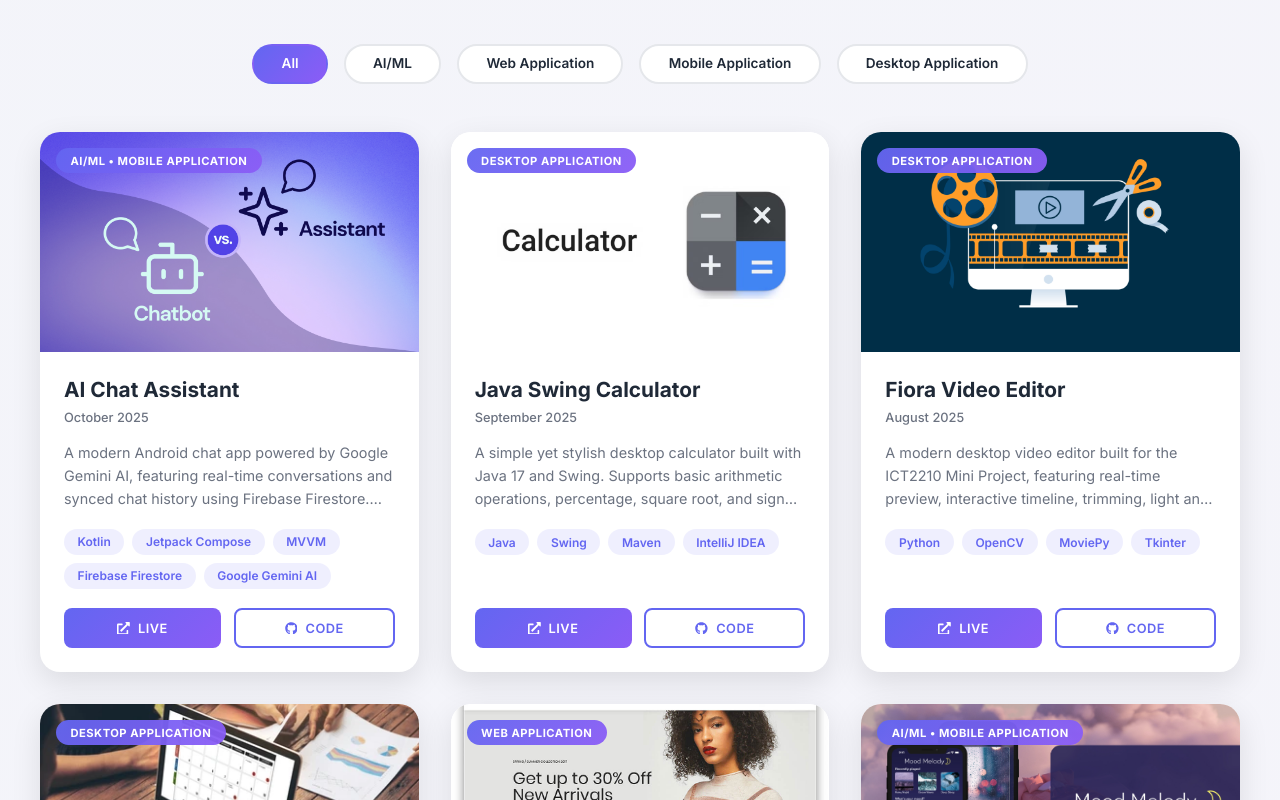
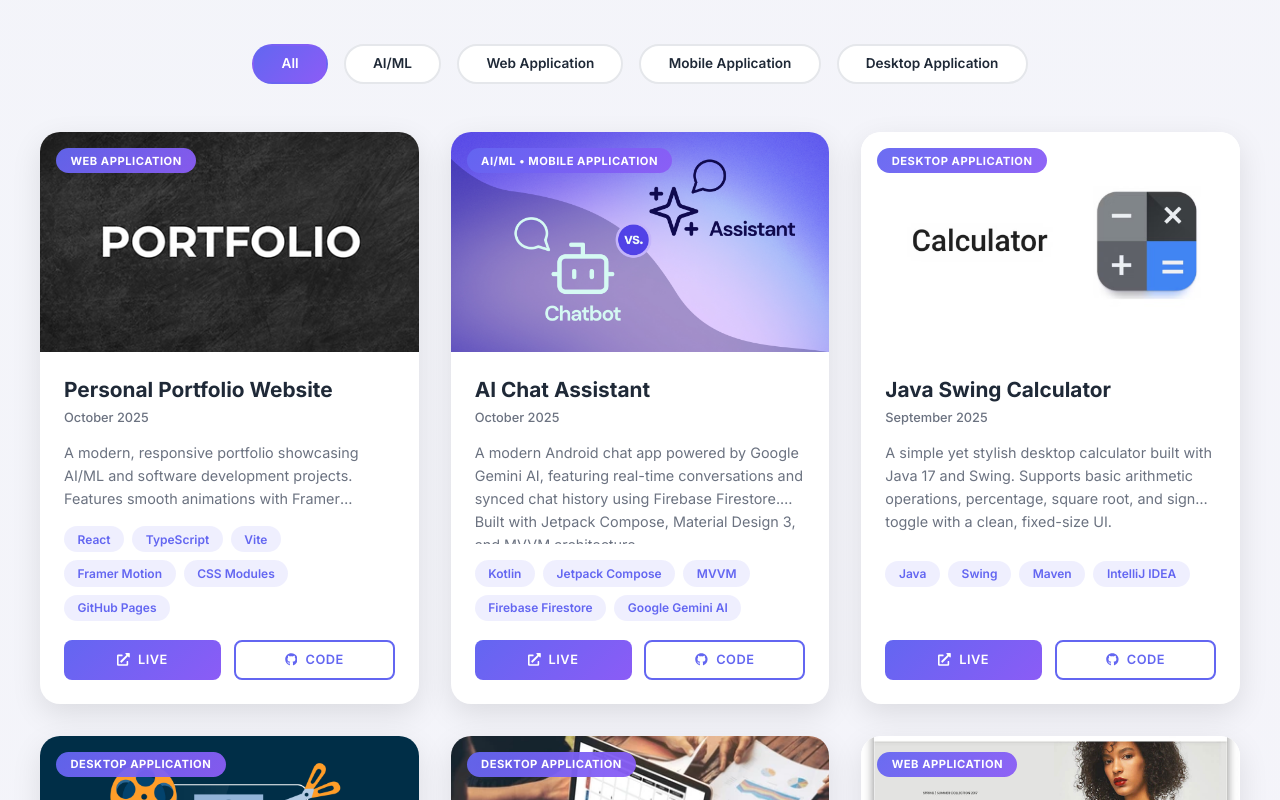
Before and after one commit to Mihiran-Thilakarathna/Mihiran-Portfolio, a React (Vite) app: page / in a window 1280 px wide. Shown: the part 4520-5320 px from the top of the page. Built offline with nearby package versions, Linux system fonts and the light colour scheme.

Commit message:
feat: add portfolio project to projects section

```diff
--- a/src/components/Projects.css
+++ b/src/components/Projects.css
@@ -58,6 +58,9 @@
   overflow: hidden;
   box-shadow: 0 10px 30px rgba(0, 0, 0, 0.1);
   transition: transform 0.3s ease, box-shadow 0.3s ease;
+  display: flex;
+  flex-direction: column;
+  height: 100%;
 }
 
 .project-card:hover {
@@ -100,7 +103,7 @@
   padding: 1.5rem;
   display: flex;
   flex-direction: column;
-  min-height: 320px;
+  flex: 1;
 }
 
 .project-header {
--- a/src/data/portfolio.ts
+++ b/src/data/portfolio.ts
@@ -1,6 +1,7 @@
 import type { Project, WorkExperience, Education, Certification, Skill } from '../types';
 
 // Import project images
+import portfolioImage from '../assets/portfolio.jpg';
 import aiChatImage from '../assets/AI-Chat-Assistant.jpg';
 import calculatorImage from '../assets/calculator.avif';
 import fioraEditorImage from '../assets/fiora editor.png';
@@ -147,6 +148,17 @@
 export const projects: Project[] = [
   {
     id: 1,
+    title: 'Personal Portfolio Website',
+    date: 'October 2025',
+    description: 'A modern, responsive portfolio showcasing AI/ML and software development projects. Features smooth animations with Framer Motion, theme switching (default/light/dark), multi-category project filtering, and automated GitHub Pages deployment.',
+    image: portfolioImage,
+    categories: ['Web Application'],
+    tags: ['React', 'TypeScript', 'Vite', 'Framer Motion', 'CSS Modules', 'GitHub Pages'],
+    liveUrl: 'https://mihiran-thilakarathna.github.io/Mihiran-Portfolio/',
+    codeUrl: 'https://github.com/Mihiran-Thilakarathna/Mihiran-Portfolio.git',
+  },
+  {
+    id: 2,
     title: 'AI Chat Assistant',
     date: 'October 2025',
     description: 'A modern Android chat app powered by Google Gemini AI, featuring real-time conversations and synced chat history using Firebase Firestore. Built with Jetpack Compose, Material Design 3, and MVVM architecture.',
@@ -157,7 +169,7 @@
     codeUrl: 'https://github.com/Mihiran-Thilakarathna/AI-Chat-Assistant.git',
   },
   {
-    id: 2,
+    id: 3,
     title: 'Java Swing Calculator',
     date: 'September 2025',
     description: 'A simple yet stylish desktop calculator built with Java 17 and Swing. Supports basic arithmetic operations, percentage, square root, and sign toggle with a clean, fixed-size UI.',
@@ -168,7 +180,7 @@
     codeUrl: 'https://github.com/Mihiran-Thilakarathna/Calculator.git',
   },
   {
-    id: 3,
+    id: 4,
     title: 'Fiora Video Editor',
     date: 'August 2025',
     description: 'A modern desktop video editor built for the ICT2210 Mini Project, featuring real-time preview, interactive timeline, trimming, light and color adjustments, and one-click filters with export support.',
@@ -179,7 +191,7 @@
     codeUrl: 'https://github.com/Mihiran-Thilakarathna/FioraVideoEditor.git',
   },
   {
-    id: 4,
+    id: 5,
     title: 'Personal Organizer Application',
     date: 'July 2025',
     description: 'A Qt-based desktop application developed in C++ with SQLite integration. Helps users manage income, expenses, budgets, and academic schedules with modern UI and financial reports.',
@@ -190,7 +202,7 @@
     codeUrl: 'https://github.com/Mihiran-Thilakarathna/PersonalOrganizer.git',
   },
   {
-    id: 5,
+    id: 6,
     title: 'Opal Muse Clothing Website',
     date: 'June 2025',
     description: 'A fully functional clothing shop website built with HTML, CSS, JavaScript, and PHP. Features user login, product listings, cart and checkout, and a responsive modern design with database integration.',
@@ -201,7 +213,7 @@
     codeUrl: 'https://github.com/Mihiran-Thilakarathna/OpalMuse-Web-site.git',
   },
   {
-    id: 6,
+    id: 7,
     title: 'Mood Music App',
     date: 'In Development - 2025',
     description: 'A React Native mobile app that detects facial expressions in real-time to recommend personalized music playlists. Built with React Native, TypeScript, and Vision Camera, with AI emotion detection planned using TensorFlow.js.',
```
Also changed, not shown: src/assets/portfolio.jpg (added).
